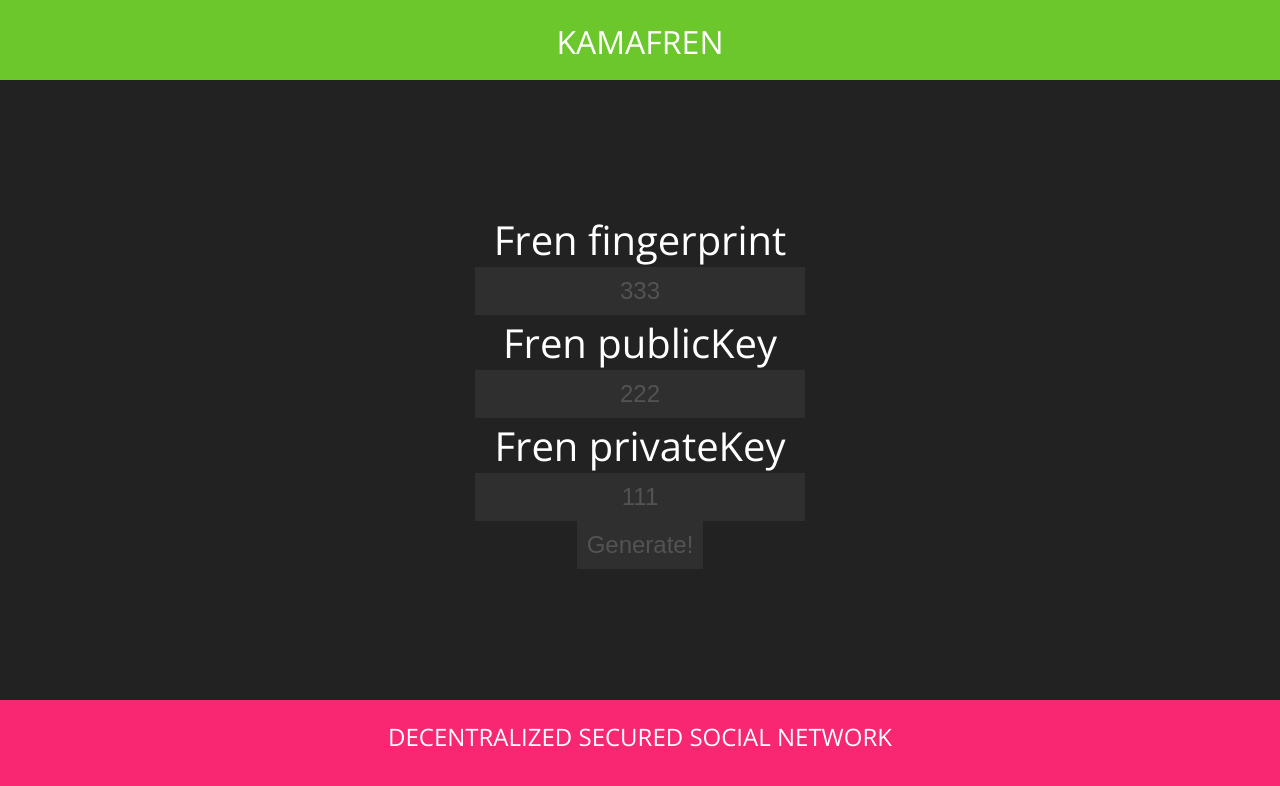
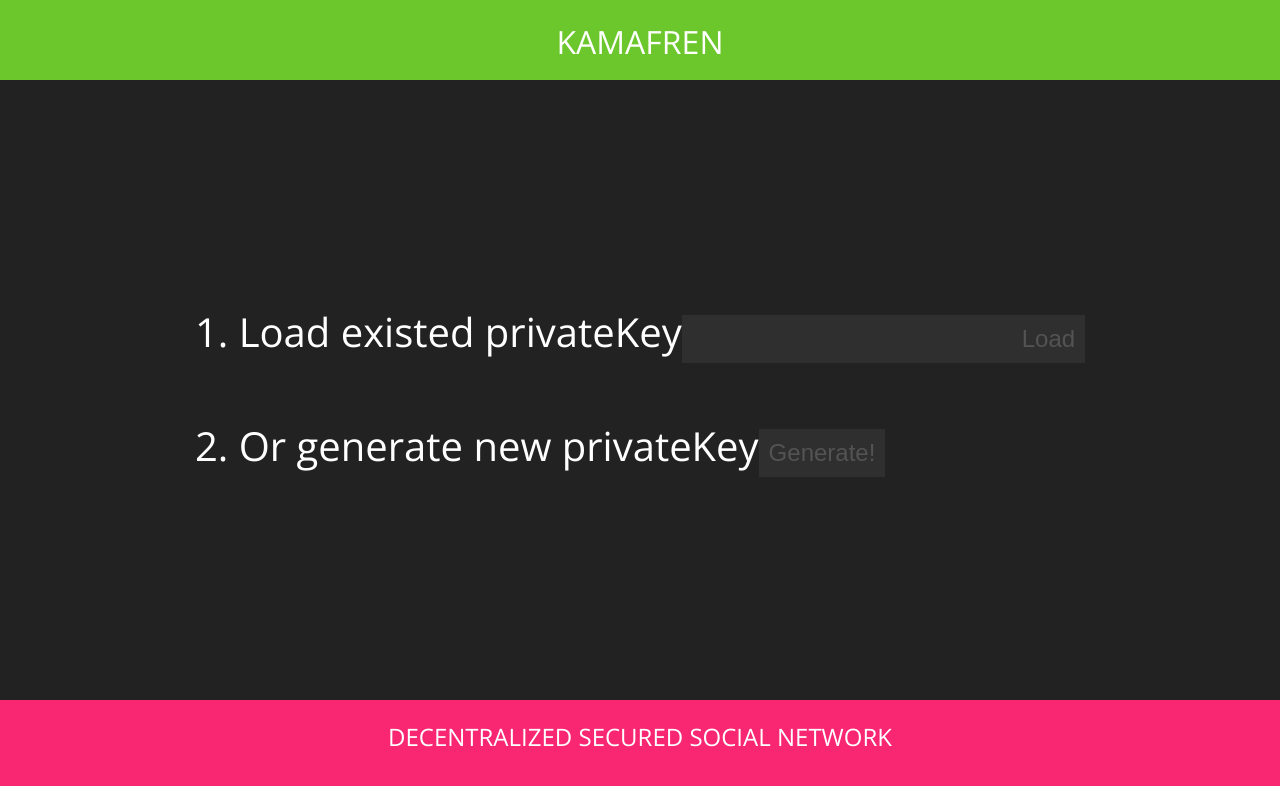
Before and after one commit to mochalygin/fren, a React app: page / in a window 1280 px wide. Shown: the top 786 px of the page. Built offline with nearby package versions, Linux system fonts and the light colour scheme.

Commit message:
proto for register/generate key screen

```diff
--- a/src/components/content/Content.jsx
+++ b/src/components/content/Content.jsx
@@ -1,5 +1,7 @@
 // Dependencies
 import React from 'react';
+import RegisterKey from './RegisterKey.jsx'
+import MyKeys from './MyKeys.jsx'
 
 // Styles
 import './Content.scss';
@@ -9,34 +11,10 @@
   render() {
     return (
       <div className="content">
-
-        Fren fingerprint
-        <input
-          type="text"
-          value={this.props.fingerprint}
-          readOnly
-        />
-
-        Fren publicKey
-        <input
-          type="text"
-          value={this.props.publicKey}
-          readOnly
-        />
-
-        Fren privateKey
-        <input
-          type="text"
-          value={this.props.privateKey}
-          readOnly
-        />
-
-        <input
-          type="button"
-          value="Generate!"
-          onClick={this.props.onClick}
-        />
-
+        {this.props.privateKey
+          ? <MyKeys privateKey={this.props.privateKey} />
+          : <RegisterKey onClick={this.props.onClick} />
+        }
       </div>
     );
   }
--- /dev/null
+++ b/src/components/content/MyKeys.jsx
@@ -0,0 +1,24 @@
+// Dependencies
+import React from 'react';
+
+// Styles
+import './Content.scss';
+
+class MyKeys extends React.Component {
+
+  render() {
+    return (
+      <div className="myKeys">
+
+        1. privateKey
+        <input
+          type="text"
+          value={this.props.privateKey}
+          readOnly
+        />
+      </div>
+    );
+  }
+}
+
+export default MyKeys;
--- /dev/null
+++ b/src/components/content/RegisterKey.jsx
@@ -0,0 +1,36 @@
+// Dependencies
+import React from 'react';
+
+// Styles
+import './Content.scss';
+
+class RegisterKey extends React.Component {
+
+  render() {
+    return (
+      <div className="registerKey">
+
+        1. Load existed privateKey
+        <input
+          type="text"
+          readOnly
+        />
+        <input
+          type="button"
+          value="Load"
+          onClick={this.props.onClick}
+        />
+        <br/><br/>
+        2. Or generate new privateKey
+        <input
+          type="button"
+          value="Generate!"
+          onClick={this.props.onClick}
+        />
+
+      </div>
+    );
+  }
+}
+
+export default RegisterKey;
--- a/src/reducers/reducers.js
+++ b/src/reducers/reducers.js
@@ -1,9 +1,9 @@
 import { NEW_KEY } from '../actions/actions.js'
 
 const initialState = {
-  privateKey: '111',
-  publicKey: '222',
-  fingerprint: '333'
+  privateKey: null,
+  publicKey: null,
+  fingerprint: null
 }
 
 function frenApp(state = initialState, action) {
```
